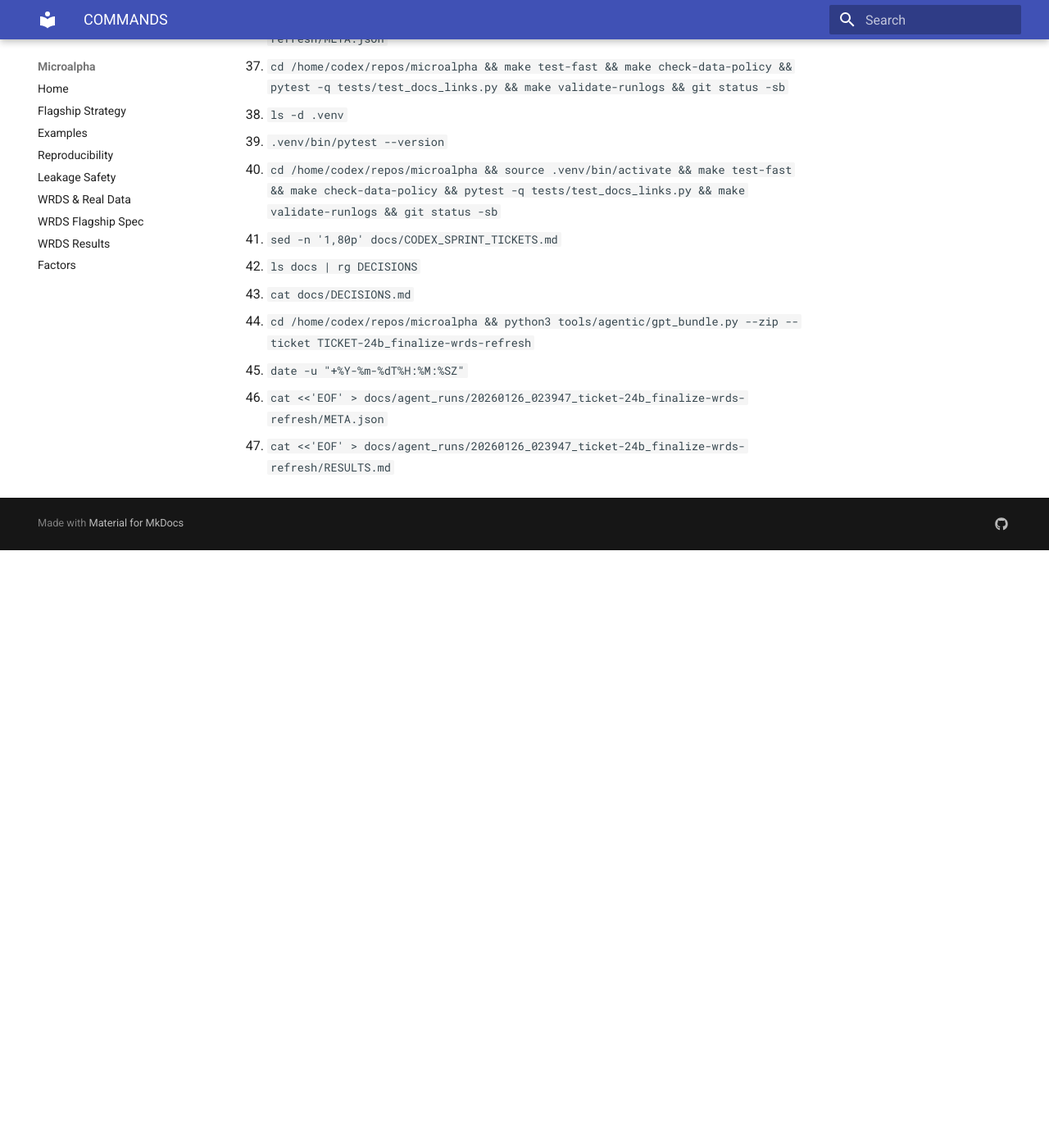
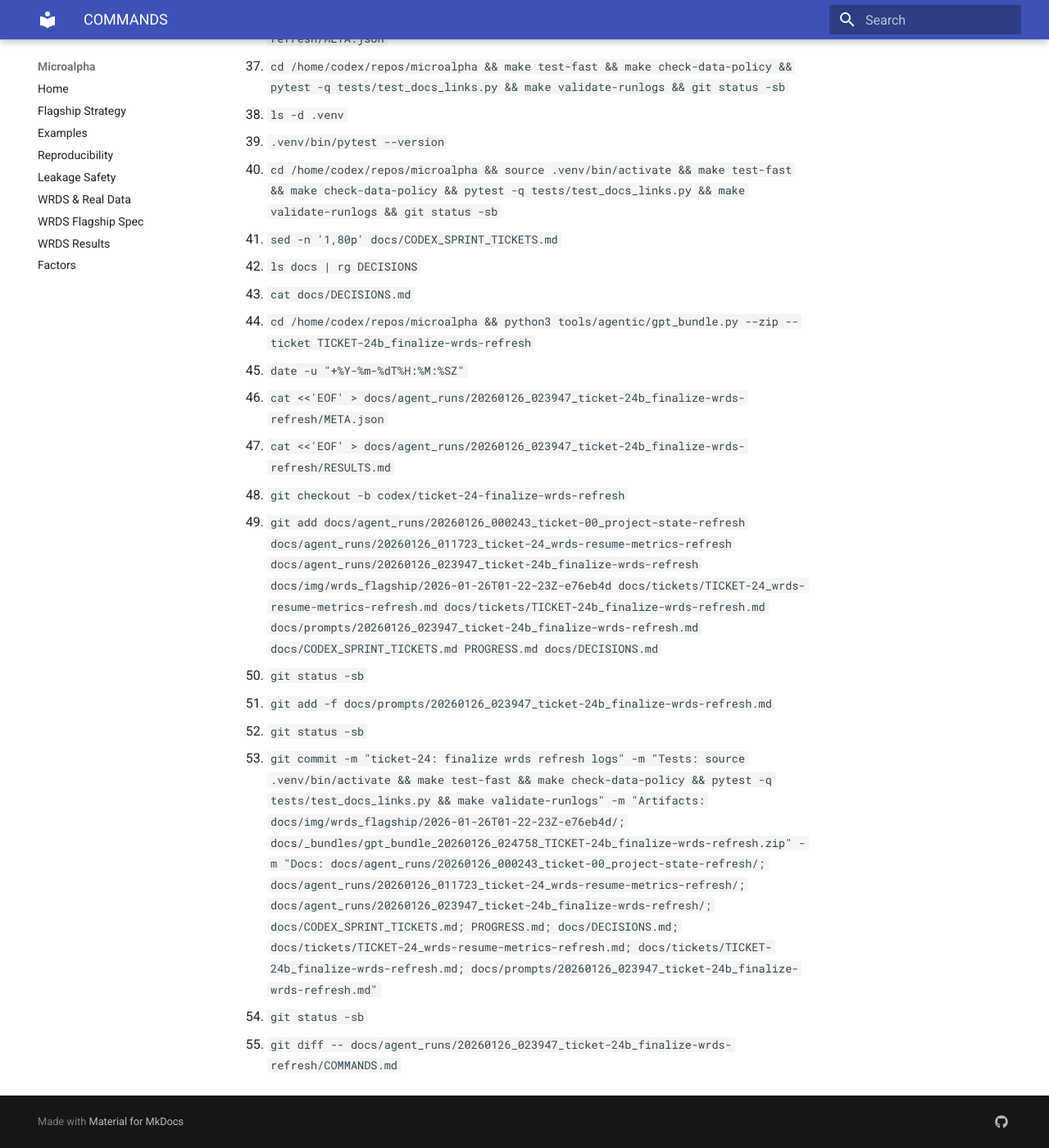
Before and after one commit to MateoBodon/microalpha, an MkDocs documentation site: the page built from docs/agent_runs/20260126_023947_ticket-24b_finalize-wrds-refresh/COMMANDS.md, in a window 1280 px wide and 1400 px high, scrolled down 1619 px. Shown: the whole window at 82% size. Built offline with MkDocs 1.6.1 and Material for MkDocs 9.7.7, drawn with Linux system fonts in a browser that asks for light colours; before the commit the page ends 2290 px from its top, so only the background shows below that.

Commit message:
ticket-24: update run log commands
Tests: not run (log update only)

Artifacts: none

Docs: docs/agent_runs/20260126_023947_ticket-24b_finalize-wrds-refresh/COMMANDS.md

```diff
--- a/docs/agent_runs/20260126_023947_ticket-24b_finalize-wrds-refresh/COMMANDS.md
+++ b/docs/agent_runs/20260126_023947_ticket-24b_finalize-wrds-refresh/COMMANDS.md
@@ -47,3 +47,11 @@ Commands executed (in order):
 45. `date -u "+%Y-%m-%dT%H:%M:%SZ"`
 46. `cat <<'EOF' > docs/agent_runs/20260126_023947_ticket-24b_finalize-wrds-refresh/META.json`
 47. `cat <<'EOF' > docs/agent_runs/20260126_023947_ticket-24b_finalize-wrds-refresh/RESULTS.md`
+48. `git checkout -b codex/ticket-24-finalize-wrds-refresh`
+49. `git add docs/agent_runs/20260126_000243_ticket-00_project-state-refresh docs/agent_runs/20260126_011723_ticket-24_wrds-resume-metrics-refresh docs/agent_runs/20260126_023947_ticket-24b_finalize-wrds-refresh docs/img/wrds_flagship/2026-01-26T01-22-23Z-e76eb4d docs/tickets/TICKET-24_wrds-resume-metrics-refresh.md docs/tickets/TICKET-24b_finalize-wrds-refresh.md docs/prompts/20260126_023947_ticket-24b_finalize-wrds-refresh.md docs/CODEX_SPRINT_TICKETS.md PROGRESS.md docs/DECISIONS.md`
+50. `git status -sb`
+51. `git add -f docs/prompts/20260126_023947_ticket-24b_finalize-wrds-refresh.md`
+52. `git status -sb`
+53. `git commit -m "ticket-24: finalize wrds refresh logs" -m "Tests: source .venv/bin/activate && make test-fast && make check-data-policy && pytest -q tests/test_docs_links.py && make validate-runlogs" -m "Artifacts: docs/img/wrds_flagship/2026-01-26T01-22-23Z-e76eb4d/; docs/_bundles/gpt_bundle_20260126_024758_TICKET-24b_finalize-wrds-refresh.zip" -m "Docs: docs/agent_runs/20260126_000243_ticket-00_project-state-refresh/; docs/agent_runs/20260126_011723_ticket-24_wrds-resume-metrics-refresh/; docs/agent_runs/20260126_023947_ticket-24b_finalize-wrds-refresh/; docs/CODEX_SPRINT_TICKETS.md; PROGRESS.md; docs/DECISIONS.md; docs/tickets/TICKET-24_wrds-resume-metrics-refresh.md; docs/tickets/TICKET-24b_finalize-wrds-refresh.md; docs/prompts/20260126_023947_ticket-24b_finalize-wrds-refresh.md"`
+54. `git status -sb`
+55. `git diff -- docs/agent_runs/20260126_023947_ticket-24b_finalize-wrds-refresh/COMMANDS.md`
```
